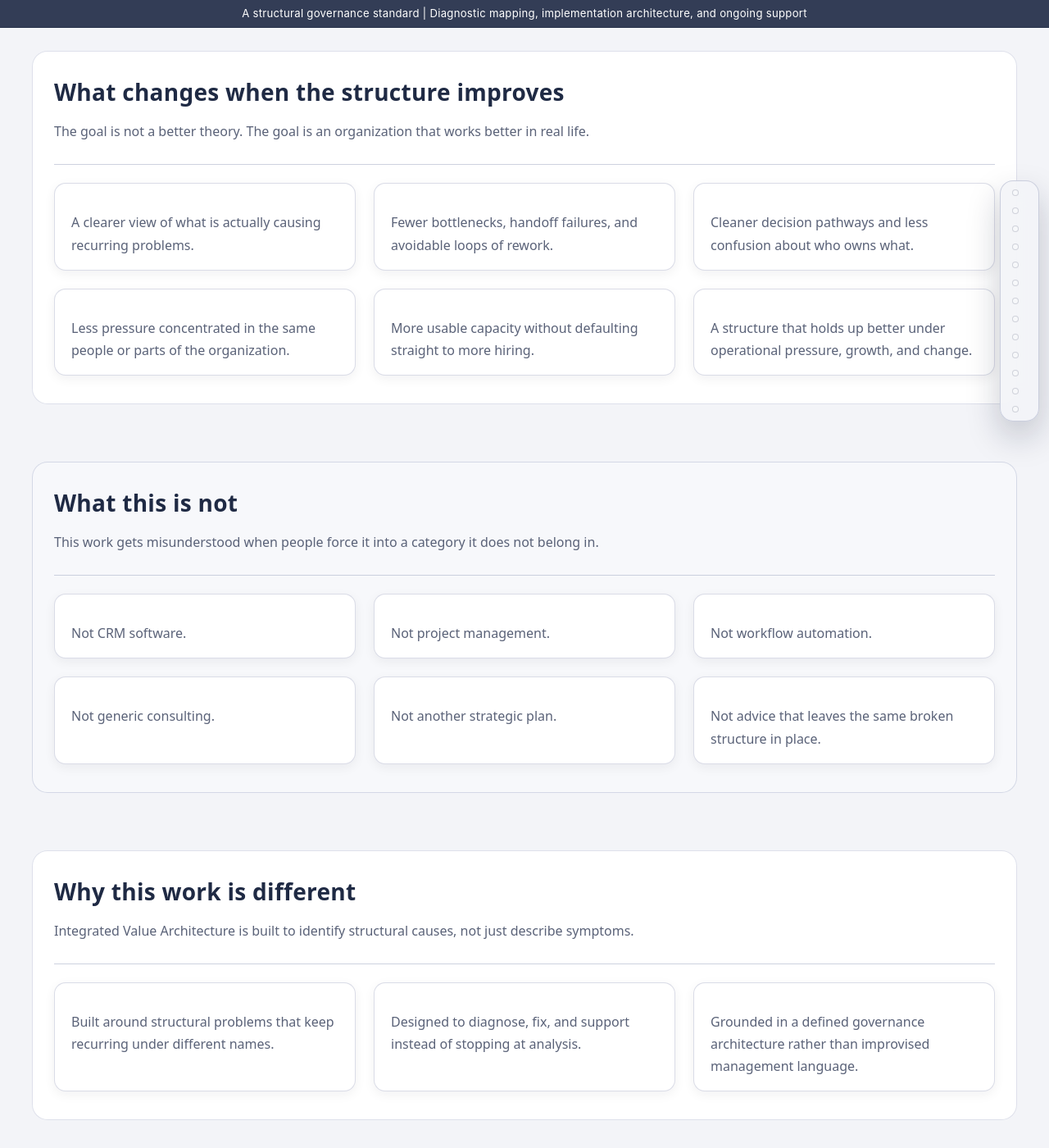
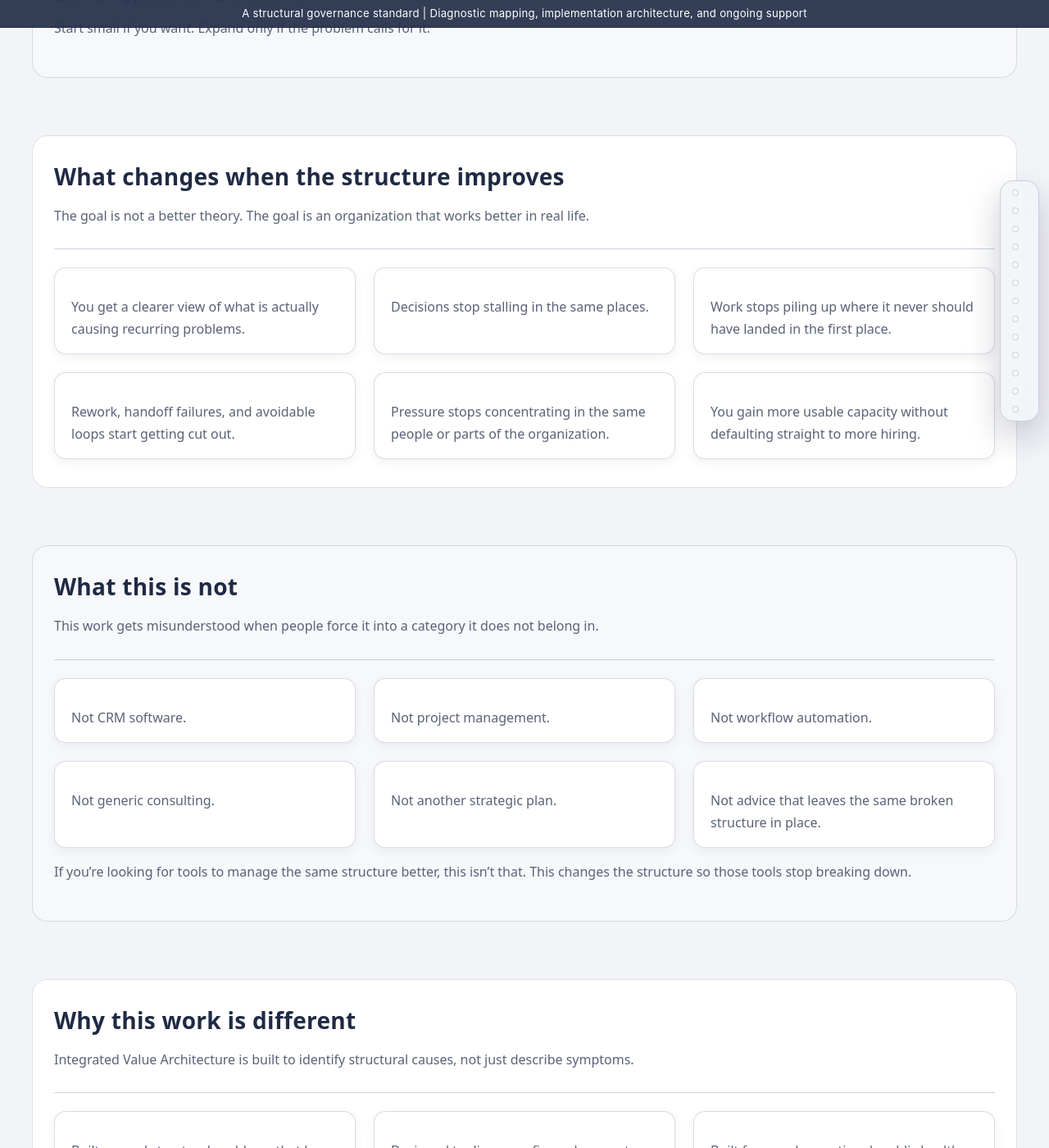
Before and after one commit to efost7873/integratedvaluearchitecture.com, a Jekyll site: the page built from index.html, in a window 1280 px wide and 1400 px high, scrolled down 2093 px. Shown: the whole window at 82% size. Built offline with Jekyll 4.4.1, drawn with Linux system fonts in a browser that asks for light colours; some of the changed text lies outside the part shown.

Commit message:
Update content and structure in index.html

```diff
--- a/index.html
+++ b/index.html
@@ -25,6 +25,10 @@
       <a href="https://book.ms/b/IntegratedValueArchitectureLLC@integratedvaluearchitecture.com" class="iva-btn-primary">Book a Paid Advisory Call</a>
       <a href="{{ site.baseurl }}/contact" class="iva-btn-secondary">Request a Fixed-Fee Review</a>
     </div>
+
+    <p class="iva-cta-meta">
+      30 minutes. Bring a real problem. You’ll leave with a clear next step.
+    </p>
   </section>
 
   <section id="homepage-problems" class="iva-band-soft">
@@ -36,8 +40,8 @@
     </div>
 
     <div class="grid grid-3">
-      <div class="card"><p>Decisions take longer than they should.</p></div>
-      <div class="card"><p>Work keeps getting pushed into the same office, department, or role.</p></div>
+      <div class="card"><p>Decisions keep stalling when they should move.</p></div>
+      <div class="card"><p>Work keeps piling up in the same office, department, or role.</p></div>
       <div class="card"><p>The same people stay overloaded no matter how hard they work.</p></div>
       <div class="card"><p>Problems keep coming back even after they were supposedly fixed.</p></div>
       <div class="card"><p>Rework, handoff failures, and bottlenecks keep draining usable capacity.</p></div>
@@ -105,6 +109,10 @@
       <a href="https://book.ms/b/IntegratedValueArchitectureLLC@integratedvaluearchitecture.com" class="iva-btn-primary">Book an Appointment</a>
       <a href="{{ site.baseurl }}/contact" class="iva-btn-secondary">Ask About Fit</a>
     </div>
+
+    <p class="iva-cta-meta">
+      Start small if you want. Expand only if the problem calls for it.
+    </p>
   </section>
 
   <section id="homepage-outcomes">
@@ -116,12 +124,12 @@
     </div>
 
     <div class="grid grid-3">
-      <div class="card"><p>A clearer view of what is actually causing recurring problems.</p></div>
-      <div class="card"><p>Fewer bottlenecks, handoff failures, and avoidable loops of rework.</p></div>
-      <div class="card"><p>Cleaner decision pathways and less confusion about who owns what.</p></div>
-      <div class="card"><p>Less pressure concentrated in the same people or parts of the organization.</p></div>
-      <div class="card"><p>More usable capacity without defaulting straight to more hiring.</p></div>
-      <div class="card"><p>A structure that holds up better under operational pressure, growth, and change.</p></div>
+      <div class="card"><p>You get a clearer view of what is actually causing recurring problems.</p></div>
+      <div class="card"><p>Decisions stop stalling in the same places.</p></div>
+      <div class="card"><p>Work stops piling up where it never should have landed in the first place.</p></div>
+      <div class="card"><p>Rework, handoff failures, and avoidable loops start getting cut out.</p></div>
+      <div class="card"><p>Pressure stops concentrating in the same people or parts of the organization.</p></div>
+      <div class="card"><p>You gain more usable capacity without defaulting straight to more hiring.</p></div>
     </div>
   </section>
 
@@ -141,6 +149,10 @@
       <div class="card"><p>Not another strategic plan.</p></div>
       <div class="card"><p>Not advice that leaves the same broken structure in place.</p></div>
     </div>
+
+    <p>
+      If you’re looking for tools to manage the same structure better, this isn’t that. This changes the structure so those tools stop breaking down.
+    </p>
   </section>
 
   <section id="homepage-credibility">
@@ -154,7 +166,7 @@
     <div class="grid grid-3">
       <div class="card"><p>Built around structural problems that keep recurring under different names.</p></div>
       <div class="card"><p>Designed to diagnose, fix, and support instead of stopping at analysis.</p></div>
-      <div class="card"><p>Grounded in a defined governance architecture rather than improvised management language.</p></div>
+      <div class="card"><p>Built from real operational, public health, and organizational leadership experience, not theory alone.</p></div>
     </div>
   </section>
 
@@ -170,7 +182,7 @@
     </div>
 
     <p class="iva-cta-meta">
-      Based in Springfield, Illinois. Serving organizations that need clearer decisions, less structural drag, and a better way to handle work.
+      30 minutes. Bring a real problem. You’ll leave with a clear next step.
     </p>
   </section>
 
```
